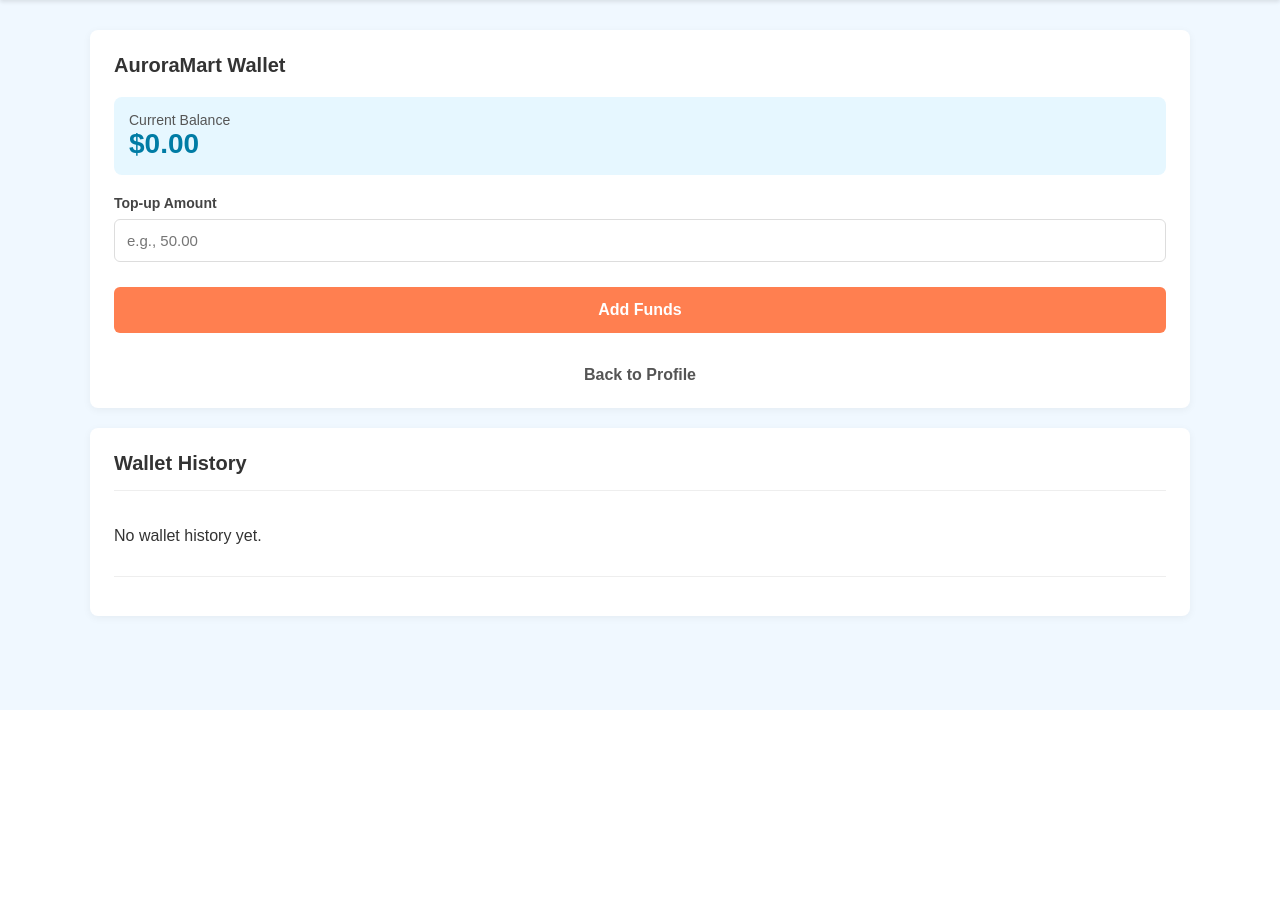
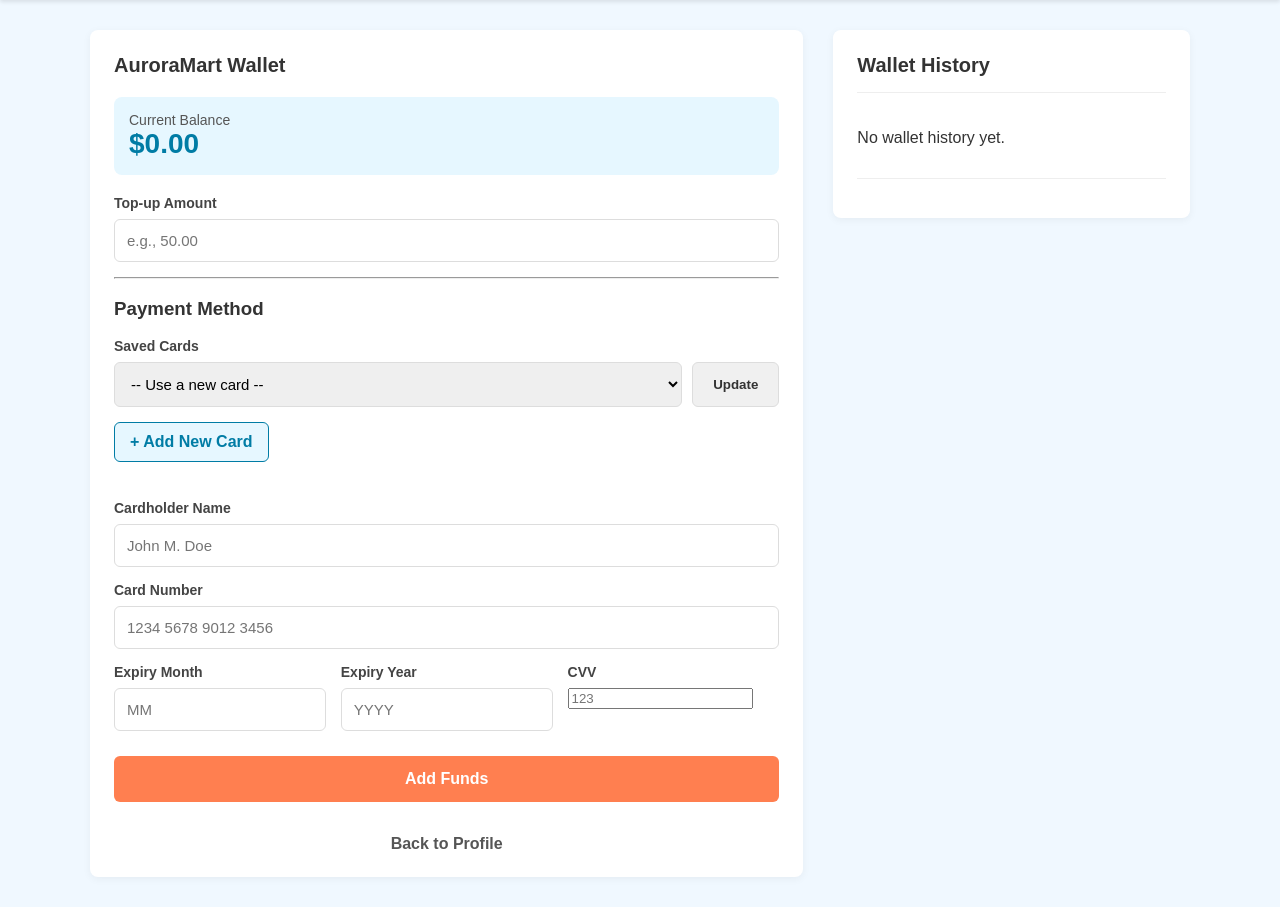
Before and after one commit to sucrameht/aurora-mart, a Django app: page /storefront/wallet/ in a window 1280 px wide. Shown: the part 90-997 px from the top of the page. Before the commit the page ends 800 px from the top, so only its background shows below. Run offline with Django 5.2, Linux system fonts and the light colour scheme; a user stored in the database is signed in; data comes from the database, SQL or seed files in the repository; data that the repository does not hold is empty.

Commit message:
add payment method into topping up of wallet

```diff
--- a/aurora_mart_proj/storefront/templates/wallet.html
+++ b/aurora_mart_proj/storefront/templates/wallet.html
@@ -10,15 +10,16 @@
 
 {% block content %}
     <div class="checkout-container">
+        <div class="checkout-layout">
             <form class="checkout-forms" method="POST" action="{% url 'wallet' %}">
                 {% csrf_token %}
 
                 <div class="form-card">
                     <h2>AuroraMart Wallet</h2>
 
-                <div class.stat" style="text-align: left; background: #e6f7ff; margin-bottom: 20px; padding: 15px; border-radius: 8px;">
-                    <div class.stat-label" style="font-size: 14px; color: #555;">Current Balance</div>
-                    <div class.stat-number" style="font-size: 28px; font-weight: 700; color: #007ca5;">
+                    <div class="stat" style="text-align: left; background: #e6f7ff; margin-bottom: 20px; padding: 15px; border-radius: 8px;">
+                        <div class="stat-label" style="font-size: 14px; color: #555;">Current Balance</div>
+                        <div class="stat-number" style="font-size: 28px; font-weight: 700; color: #007ca5;">
                             ${{ profile.wallet_balance|default:'0.00' }}
                         </div>
                     </div>
@@ -29,13 +30,82 @@
                                placeholder="e.g., 50.00" required>
                     </div>
 
+                    <hr class="form-divider">
+
+                    <h3>Payment Method</h3>
+
+                    <div class="form-group">
+                        <label for="card_selector">Saved Cards</label>
+                        <div class="address-loader-input">
+                        <select id="card_selector" name="selected_card">
+                            <option value="">-- Use a new card --</option>
+                            {% for card in saved_cards %}
+                            <option value="{{ card.id }}"
+                                {% if card.id == selected_card.id %}selected{% endif %}>
+                                {{ card.nickname }} (•••• {{ card.last_four }})
+                            </option>
+                            {% endfor %}
+                        </select>
+                        <button type="submit" class="btn-load-address"
+                                formaction="{% url 'wallet' %}" formmethod="GET" formnovalidate>Update</button>
+                        </div>
+                    </div>
+                    <a href="{% url 'add_card' %}?next=wallet" class="btn-add-address">+ Add New Card</a>
+                    <br><br>
+
+                    {% if not selected_card %}
+                    <div id="new-card-form">
+                        <div class="form-group">
+                            <label for="cardholder_name">Cardholder Name</label>
+                            <input type="text" id="cardholder_name" name="cardholder_name"
+                                   value="{{ card_form.cardholder_name.value|default:'' }}"
+                                   placeholder="John M. Doe">
+                            {% if card_form.cardholder_name.errors %}<div class="error-message">{{ card_form.cardholder_name.errors|first }}</div>{% endif %}
+                        </div>
+
+                        <div class="form-group">
+                            <label for="card_number">Card Number</label>
+                            <input type="text" id="card_number" name="card_number" placeholder="1234 5678 9012 3456">
+                            {% if card_form.card_number.errors %}<div class="error-message">{{ card_form.card_number.errors|first }}</div>{% endif %}
+                        </div>
+
+                        <div class="form-grid-3">
+                            <div class="form-group">
+                                <label for="expiry_month">Expiry Month</label>
+                                <input type="text" id="expiry_month" name="expiry_month"
+                                       value="{{ card_form.expiry_month.value|default:'' }}"
+                                       placeholder="MM">
+                                {% if card_form.expiry_month.errors %}<div class="error-message">{{ card_form.expiry_month.errors|first }}</div>{% endif %}
+                            </div>
+                            <div class="form-group">
+                                <label for="expiry_year">Expiry Year</label>
+                                <input type="text" id="expiry_year" name="expiry_year"
+                                       value="{{ card_form.expiry_year.value|default:'' }}"
+                                       placeholder="YYYY">
+                                {% if card_form.expiry_year.errors %}<div class="error-message">{{ card_form.expiry_year.errors|first }}</div>{% endif %}
+                            </div>
+                            <div class="form-group">
+                                <label for="cvv">CVV</label>
+                                <input type="password" id="cvv" name="cvv" placeholder="123">
+                                {% if card_form.cvv.errors %}<div class="error-message">{{ card_form.cvv.errors|first }}</div>{% endif %}
+                            </div>
+                        </div>
+                        {% if card_form.non_field_errors %}
+                            <div class="error-message">{{ card_form.non_field_errors|first }}</div>
+                        {% endif %}
+                    </div>
+                    {% else %}
+                    <p>Using saved card: <strong>{{ selected_card.nickname }} (•••• {{ selected_card.last_four }})</strong></p>
+                    {% endif %}
+
+
                     <button type="submit" class="complete-payment-btn">Add Funds</button>
                     <br><br>
                     <a href="{% url 'profile' %}" class="cancel-link">Back to Profile</a>
                 </div>
             </form>
 
-        <div class="order-summary-card" style="margin-top: 20px;">
+            <div class="order-summary-card">
                 <h2>Wallet History</h2>
                 <div class="summary-items">
                     {% for entry in history %}
@@ -56,4 +126,5 @@
                 </div>
             </div>
         </div>
+    </div>
 {% endblock %}
--- a/aurora_mart_proj/storefront/views/profile.py
+++ b/aurora_mart_proj/storefront/views/profile.py
@@ -10,6 +10,8 @@
 from django.contrib.auth import update_session_auth_hash, logout
 from django.contrib.auth.forms import PasswordChangeForm
 from django import forms
+from ..forms import CardForm
+from django.db import transaction
 
 
 class ProfileView(LoginRequiredMixin, View):
@@ -141,38 +143,95 @@
     def get(self, request, *args, **kwargs):
         # Get profile, or create it if it doesn't exist
         profile, created = UserProfile.objects.get_or_create(user=request.user)
-        history = profile.wallet_history.all()
+        history = profile.wallet_history.all().order_by('-timestamp')
+
+        saved_cards = Card.objects.filter(user=request.user)
+        selected_card = None
+        selected_card_id = request.GET.get('selected_card')
+
+        if selected_card_id:
+            try:
+                selected_card = Card.objects.get(id=selected_card_id, user=request.user)
+            except Card.DoesNotExist:
+                pass
+
         context = {
             'profile': profile,
             'history': history,
+            'saved_cards': saved_cards,
+            'selected_card': selected_card,
         }
         return render(request, self.template_name, context)
 
+    @transaction.atomic
     def post(self, request, *args, **kwargs):
         profile = UserProfile.objects.get(user=request.user)
+
         try:
-            # Get the amount from the form
             top_up_amount = Decimal(request.POST.get('top_up_amount'))
-
             if top_up_amount <= 0:
                 messages.error(request, "Top-up amount must be positive.")
+                return redirect('wallet')
+        except (ValueError, TypeError):
+            messages.error(request, "Invalid amount entered. Please enter a number.")
+            return redirect('wallet')
+
+        selected_card_id = request.POST.get('selected_card')
+
+        # Logic for handling payment
+        if selected_card_id:
+            # Using a saved card
+            try:
+                card = Card.objects.get(id=selected_card_id, user=request.user)
+                # In a real scenario, you'd process payment with the card token.
+                # For this simulation, we just approve it.
+                print(f"Processing top-up with saved card: {card.nickname}")
+            except Card.DoesNotExist:
+                messages.error(request, "The selected card was not found.")
+                return redirect('wallet')
+        else:
+            # Using a new card
+            card_form = CardForm(request.POST)
+            if card_form.is_valid():
+                # In a real app, you would NOT save the full card number.
+                # You'd send it to a payment gateway and get a token.
+                # For this project, we save the last 4 digits.
+                new_card = Card.objects.create(
+                    user=request.user,
+                    nickname=card_form.cleaned_data.get('nickname') or f"Card ending in {card_form.cleaned_data['card_number'][-4:]}",
+                    cardholder_name=card_form.cleaned_data['cardholder_name'],
+                    last_four=card_form.cleaned_data['card_number'][-4:],
+                    expiry_month=card_form.cleaned_data['expiry_month'],
+                    expiry_year=card_form.cleaned_data['expiry_year'],
+                )
+                print(f"Processing top-up with new card: {new_card.nickname}")
             else:
-                profile.wallet_balance += top_up_amount
-                profile.save()
+                # Re-render the page with the form errors
+                messages.error(request, "There was an error with your card details. Please check and try again.")
 
-                # Create a history record
-                WalletHistory.objects.create(
-                    user_profile=profile,
-                    transaction_type='TOPUP',
-                    amount=top_up_amount
-                )
+                history = profile.wallet_history.all().order_by('-timestamp')
+                saved_cards = Card.objects.filter(user=request.user)
+                context = {
+                    'profile': profile,
+                    'history': history,
+                    'saved_cards': saved_cards,
+                    'selected_card': None, # Don't pre-select a card on error
+                    'card_form': card_form, # Pass the invalid form back to the template
+                }
+                return render(request, self.template_name, context)
 
-                messages.success(request, f"Successfully added ${top_up_amount} to your wallet.")
+        # If payment is successful, update wallet
+        profile.wallet_balance += top_up_amount
+        profile.save()
 
-        except:
-            messages.error(request, "Invalid amount entered. Please enter a number.")
+        WalletHistory.objects.create(
+            user_profile=profile,
+            transaction_type='TOPUP',
+            amount=top_up_amount
+        )
 
-        return redirect('wallet') # Redirect back to the same page
+        messages.success(request, f"Successfully added ${top_up_amount} to your wallet.")
+        return redirect('wallet')
 
 class ProfileSettingsView(LoginRequiredMixin, View):
     template_name = 'profile_settings.html'
```
Lines whose indentation alone changed are shown as unchanged.
